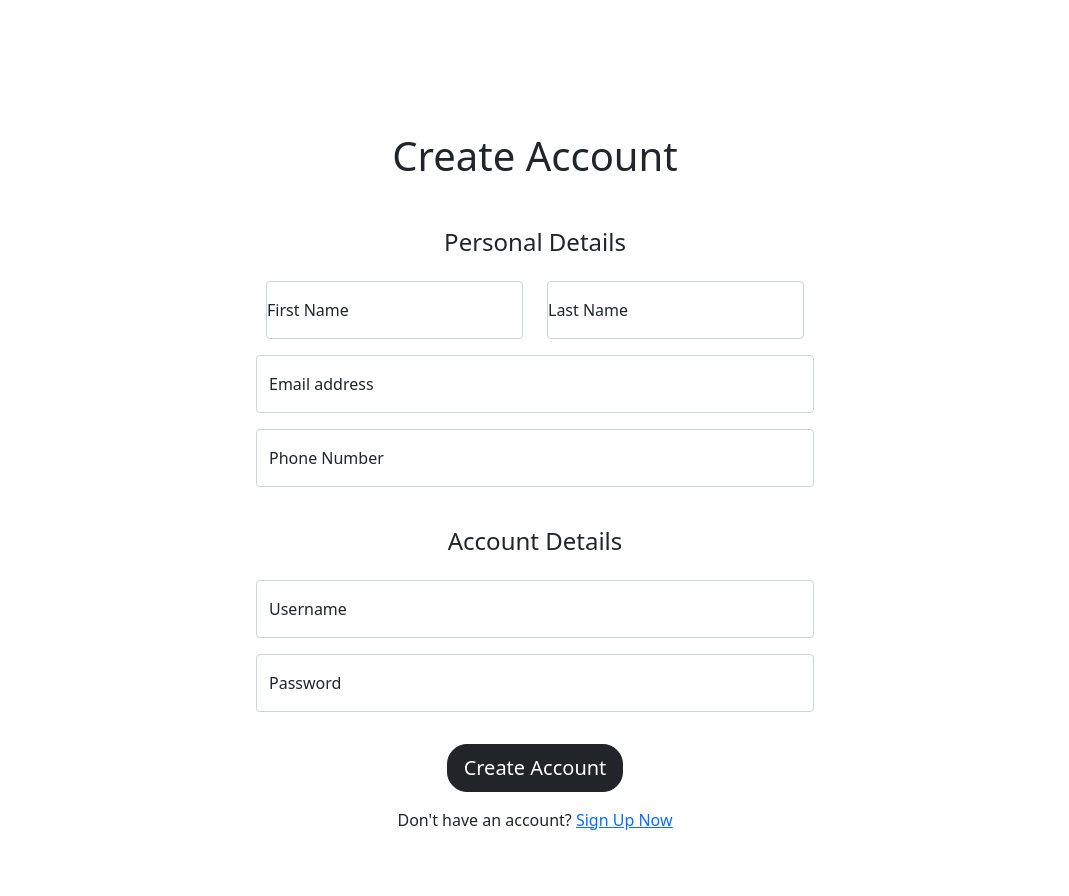
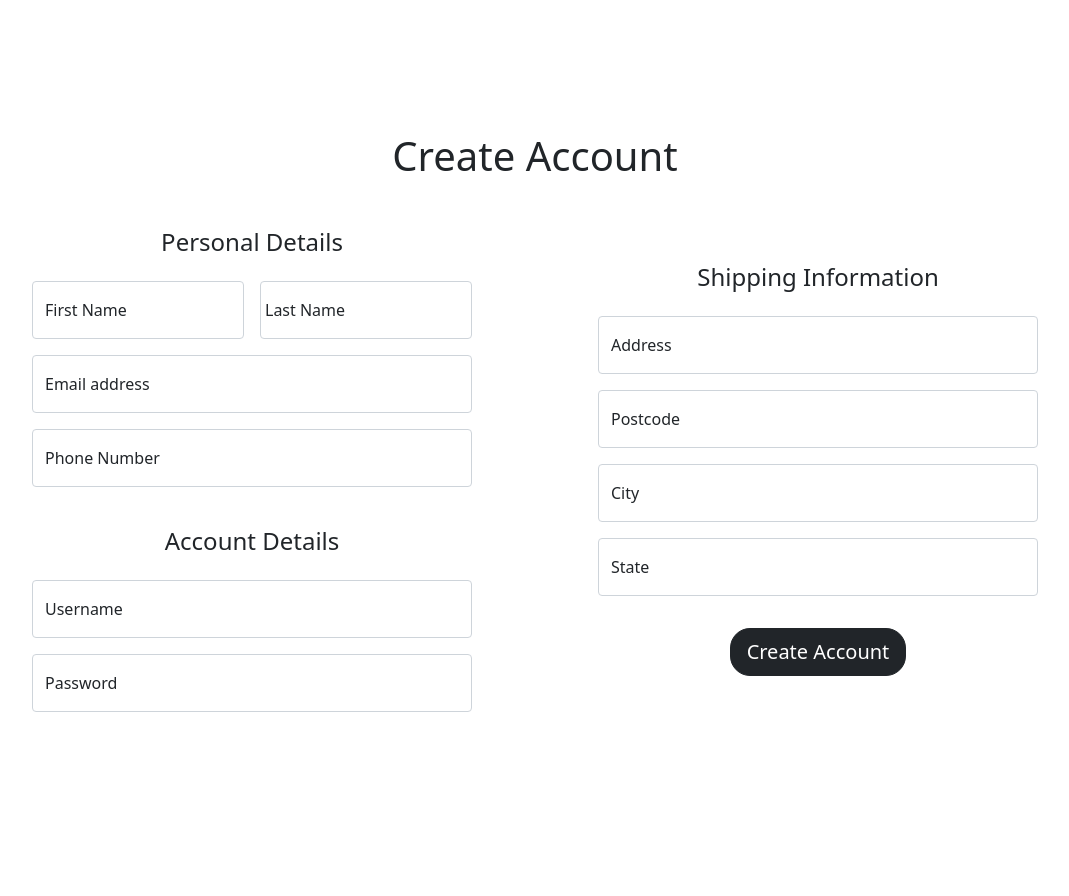
Before and after one commit to Ethanoll47/e-commerce-website, a PHP site: page /createAccount.php in a window 1280 px wide. Shown: the whole page, without its empty margins (105-1174 px from the left). After the commit the page ends 712 px from the top, so only its background shows below. Run offline with PHP 8.4, Linux system fonts and the light colour scheme; some libraries are stand-ins or nearby versions.

Commit message:
fixed create account and db conntroller

```diff
--- a/createAccount.php
+++ b/createAccount.php
@@ -1,7 +1,8 @@
 <?php
+require_once ('config.php');
 require_once ('dbcontroller.php');
 
-if(isset($_POST['username']) && isset($_POST['pwd'])){
+if(isset($_POST['username']) && isset($_POST['password'])){
 
     try
     {
@@ -11,17 +12,23 @@ if(isset($_POST['username']) && isset($_POST['pwd'])){
     {
         throw new \PDOException($e->getMessage(), (int)$e->getCode());
     }
+
 	  $table = 'user_tb';
-    $myfirstname = sanitise($pdo,$_POST['firstname']);
-	$mylastname = sanitise($pdo,$_POST['lastname']);
-	$myusername = sanitise($pdo,$_POST['username']);
+    $firstname = sanitise($pdo,$_POST['firstname']);
+	  $lastname = sanitise($pdo,$_POST['lastname']);
 	  $email = sanitise($pdo,$_POST['email']);
-    $mypassword = sanitise($pdo,$_POST['pwd']);
-    $mypassword = password_hash($mypassword, PASSWORD_DEFAULT);
+    $phonenumber = sanitise($pdo,$_POST['phonenumber']);
+    $username = sanitise($pdo,$_POST['username']);
+    $password = sanitise($pdo,$_POST['password']);
+    $password = password_hash($mypassword, PASSWORD_DEFAULT);
+    $address = sanitise($pdo, $_POST['address']);
+    $postcode = sanitise($pdo, $_POST['postcode']);
+    $city = sanitise($pdo, $_POST['city']);
+    $state = sanitise($pdo, $_POST['state']);
 
 
-    $query = "INSERT INTO $table (user_id, first_name, last_name, username, email, password)
-			VALUES(NULL,$myfirstname, $mylastname, $myusername, $email, '$mypassword')";
+    $query = "INSERT INTO $table (user_id, first_name, last_name, email, phone_number, username, password, address, postcode, city, state)
+			VALUES(NULL,$firstname, $lastname, $email, $phonenumber, $username, '$password', $address, $postcode, $city, $state)";
     //dob datetime format = 2013-02-02 10:13:20
 
     $result = $pdo->query($query);
@@ -29,7 +36,7 @@ if(isset($_POST['username']) && isset($_POST['pwd'])){
     if (! $result){
         die('Error: ' . mysqli_error());
     }
-    header("location:registered.php");
+    header("location:login.php");
 }
 
 function sanitise($pdo, $str)
@@ -51,54 +58,81 @@ function sanitise($pdo, $str)
     <title>Company Name</title>
 </head>
 <body>
-  <section class="p-5">
+  <form method="post" class="p-5">
+    <h1 class="m-4 text-center">Create Account</h1>
     <div class="container">
-      <div class="d-flex flex-column justify-content-center align-items-center mb-3">
-        <h1 class="m-4 text-center">Create Account</h1>
+      <div class="row gx-3">
+        <div class="col-md d-flex flex-column justify-content-center align-items-center mb-3">
 
           <h4 class="m-4 text-center">Personal Details</h4>
 
-        <div class="row">
-            <div class="col form-floating mb-3 input-box">
-              <input type="text" class="form-control" id="floatingInput" placeholder="First name" aria-label="First name" name="firstname">
-              <label for="floatingInput">First Name</label>
+          <div class="row gx-3 account-input">
+            <div class="col form-floating ps-0 mb-3 text-break">
+              <input type="text" class="form-control" id="firstName" placeholder="First name" aria-label="First name" name="firstname">
+              <label for="firstName">First Name</label>
             </div>
-            <div class="col form-floating mb-3 input-box">
-              <input type="text" class="form-control" id="floatingInput" placeholder="Last name" aria-label="Last name" name="lastname">
-              <label for="floatingInput">Last Name</label>
+            <div class="col form-floating pe-0 mb-3">
+              <input type="text" class="form-control" id="lastName" placeholder="Last name" aria-label="Last name" name="lastname">
+              <label for="lastName">Last Name</label>
             </div>
           </div>
 
-        <div class="form-floating mb-3 input-box">
-          <input type="email" class="form-control" id="floatingInput" placeholder="Email Address" name="email">
-          <label for="floatingInput">Email address</label>
+
+          <div class="form-floating mb-3 account-input">
+            <input type="email" class="form-control" id="email" placeholder="Email Address" name="email">
+            <label for="email">Email address</label>
           </div>
 
-        <div class="form-floating mb-3 input-box">
-            <input type="number" class="form-control" id="floatingInput" placeholder="Phone Number" name="phonenumber">
-            <label for="floatingInput">Phone Number</label>
+          <div class="form-floating mb-3 account-input">
+              <input type="number" class="form-control" id="phoneNumber" placeholder="Phone Number" name="phonenumber">
+              <label for="phoneNumber">Phone Number</label>
             </div>
 
           <h4 class="m-4 text-center">Account Details</h4>
 
-        <div class="form-floating mb-3 input-box">
-            <input type="text" class="form-control" id="floatingInput" placeholder="Username" name="username">
-            <label for="floatingInput">Username</label>
+          <div class="form-floating mb-3 account-input">
+              <input type="text" class="form-control" id="username" placeholder="Username" name="username">
+              <label for="username">Username</label>
             </div>
 
-        <div class="form-floating mb-3 input-box">
-          <input type="password" class="form-control" id="floatingPassword" placeholder="Password" name="password">
-          <label for="floatingPassword">Password</label>
+          <div class="form-floating mb-3 account-input">
+            <input type="password" class="form-control" id="password" placeholder="Password" name="password">
+            <label for="password">Password</label>
+          </div>
+
+        </div>
+
+        <div class="col-md d-flex flex-column justify-content-center align-items-center mb-3">
+          <h4 class="m-4 text-center">Shipping Information</h4>
+
+          <div class="form-floating mb-3 account-input">
+            <input type="text" class="form-control" id="address" placeholder="Address" name="address">
+            <label for="address">Address</label>
+          </div>
+
+          <div class="form-floating mb-3 account-input">
+            <input type="text" class="form-control" id="postcode" placeholder="Postcode" name="postcode">
+            <label for="postcode">Postcode</label>
+          </div>
+
+          <div class="form-floating mb-3 account-input">
+            <input type="text" class="form-control" id="city" placeholder="City" name="city">
+            <label for="city">City</label>
+          </div>
+
+          <div class="form-floating mb-3 account-input">
+            <input type="text" class="form-control" id="state" placeholder="State" name="state">
+            <label for="state">State</label>
           </div>
 
           <button type="submit" class="btn btn-dark btn-lg mt-3 mb-3" name="login" id="login">Create Account</button>
-        <div>
-          Don't have an account? <a href="createAccount.html">Sign Up Now</a>
-        </div>
-      </div>
           </div>
 
-  </section>
+      </div>
+
+    </div>
+
+</form>
 
 
       <script src="https://cdn.jsdelivr.net/npm/bootstrap@5.0.2/dist/js/bootstrap.bundle.min.js" integrity="sha384-MrcW6ZMFYlzcLA8Nl+NtUVF0sA7MsXsP1UyJoMp4YLEuNSfAP+JcXn/tWtIaxVXM" crossorigin="anonymous"></script>
--- a/dbcontroller.php
+++ b/dbcontroller.php
@@ -7,7 +7,6 @@ class DBController {
 	public $conn;
 
 	function __construct() {
-
 		$database = $this->database;
 
 		$attr = "mysql:host=". $this->host .";dbname=";
@@ -74,9 +73,14 @@ class DBController {
 				`user_role_id` INT(11) DEFAULT 1,
 				`first_name` VARCHAR (255) DEFAULT NULL,
 				`last_name` VARCHAR (255) DEFAULT NULL,
+				`email` VARCHAR (255) NOT NULL,
+				`phone_number` VARCHAR (15) NOT NULL,
 				`username` VARCHAR (255) NOT NULL,
-				`email` VARCHAR (255) DEFAULT NULL,
 				`password` VARCHAR (255) NOT NULL,
+				`address` VARCHAR (255) NOT NULL,
+				`postcode` VARCHAR (10) NOT NULL,
+				`city` VARCHAR (85) NOT NULL,
+				`state` VARCHAR (85) NOT NULL,
 				FOREIGN KEY (`user_role_id`) references user_role_tb(`user_role_id`)
 			);";
 
@@ -87,12 +91,6 @@ class DBController {
 			$sql = "CREATE TABLE IF NOT EXISTS `order_tb` (
 				`order_id` INT(11) NOT NULL AUTO_INCREMENT PRIMARY KEY,
 				`user_id` INT(11) NOT NULL,
-				`customer_address` VARCHAR (100),
-				`city` VARCHAR (85),
-				`customer_state` VARCHAR (15),
-				`postcode` VARCHAR (10),
-				`phone_number` VARCHAR (15),
-				`credit_card_number` VARCHAR (15),
 				`order_date` DATE,
 				`payment_time` TIME,
 				FOREIGN KEY(`user_id`) references user_tb(`user_id`)
```
Lines whose indentation alone changed are shown as unchanged.
